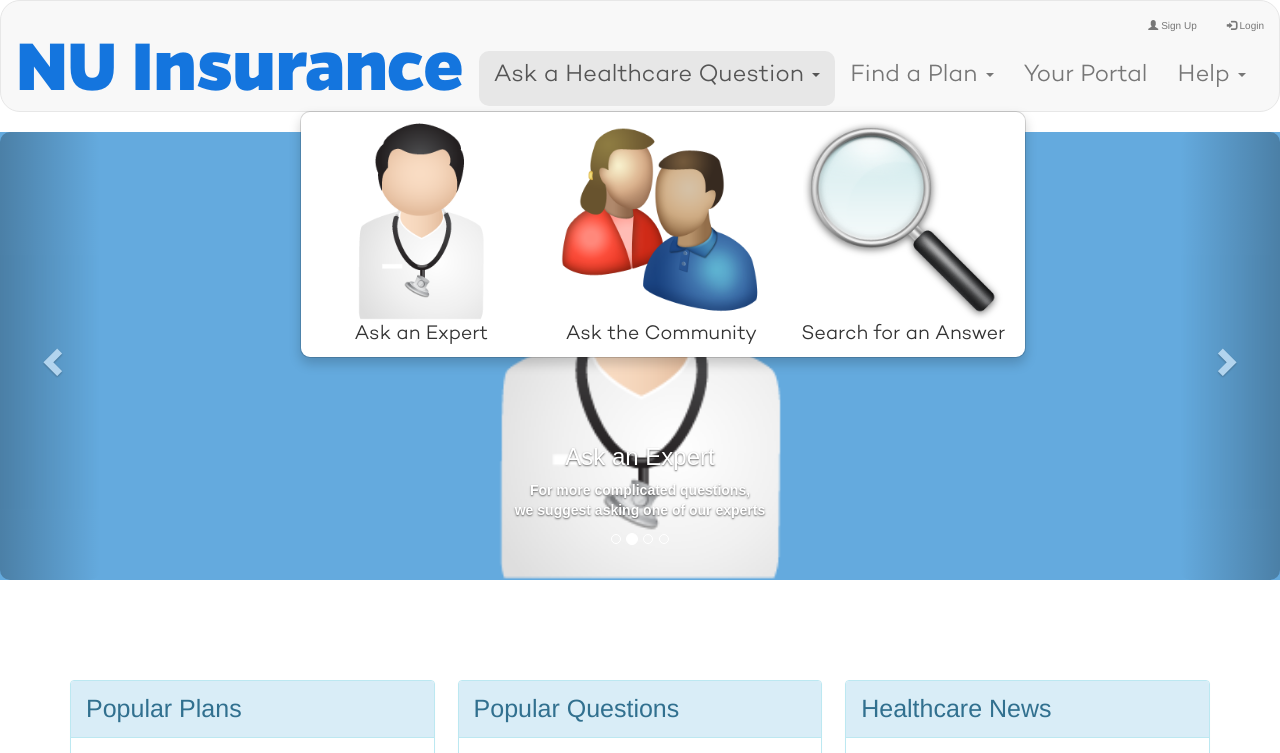
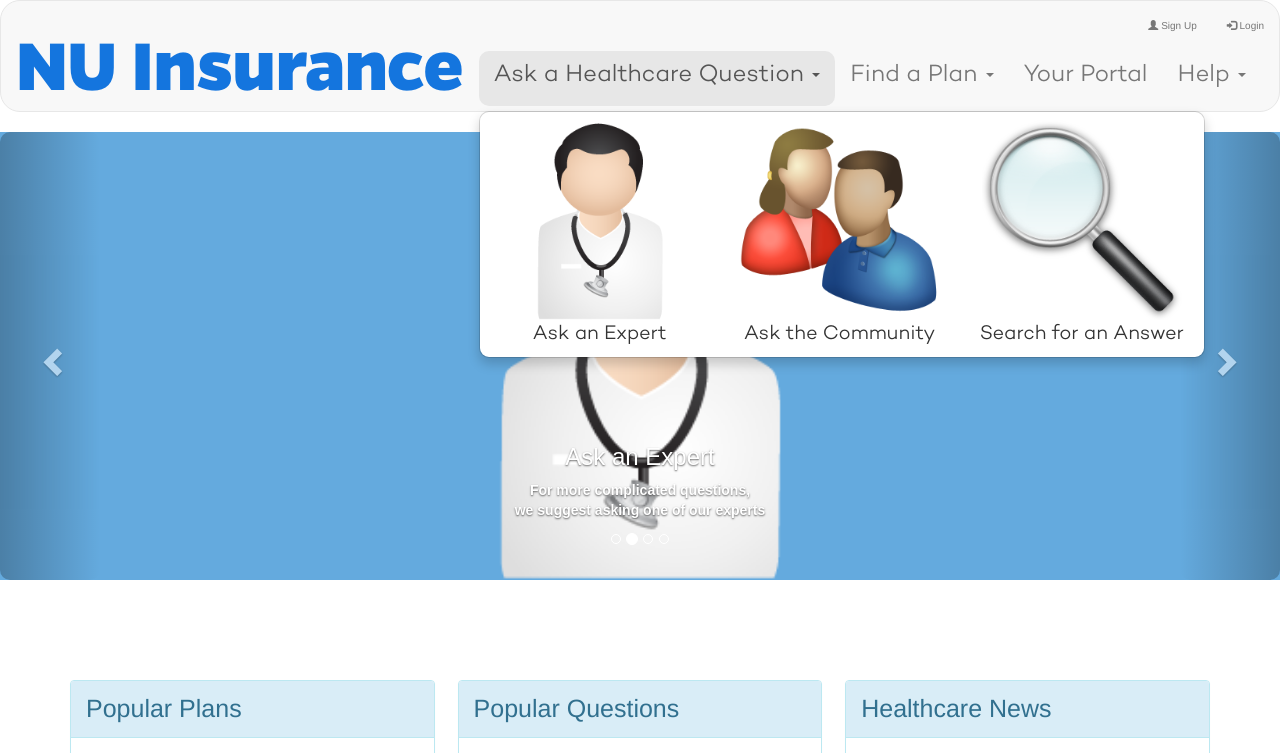
Before and after one commit to NUinsurance/NUinsurance.github.io, a plain HTML site: page index.html in a window 1280 px wide. Both pictures are taken after a click on the link "Ask a Healthcare Question". Shown: the top 753 px of the page. Drawn offline with nearby package versions, Linux system fonts and the light colour scheme.

Commit message:
Fixed dropdown menu overflow-x
.ask left:auto

```diff
--- a/index.css
+++ b/index.css
@@ -47,7 +47,7 @@ border-radius: 10px !important;
 }
 
 .ask{
-left: -50%;
+left: auto;
 right: auto;
 text-align: center;
 }
```
